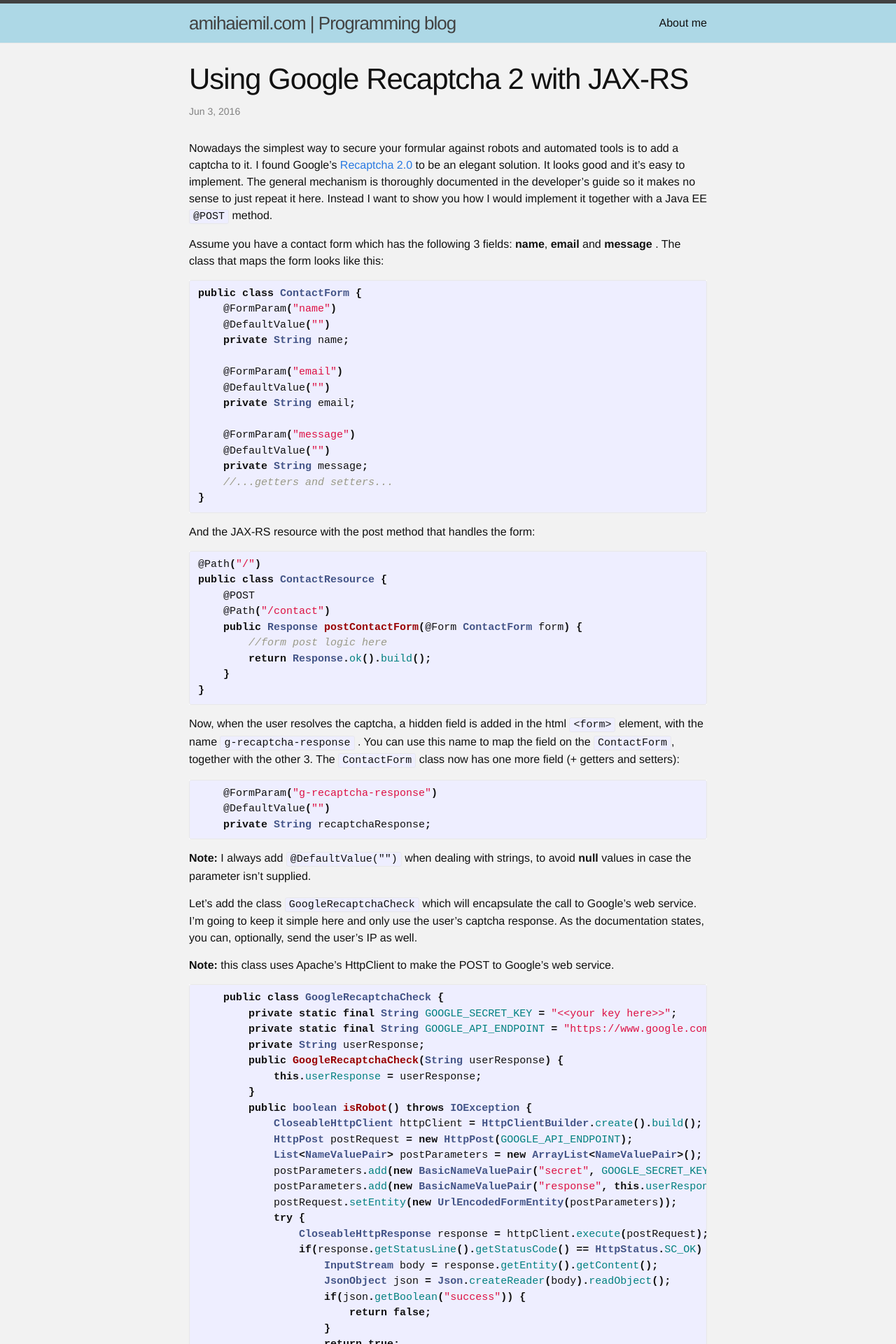
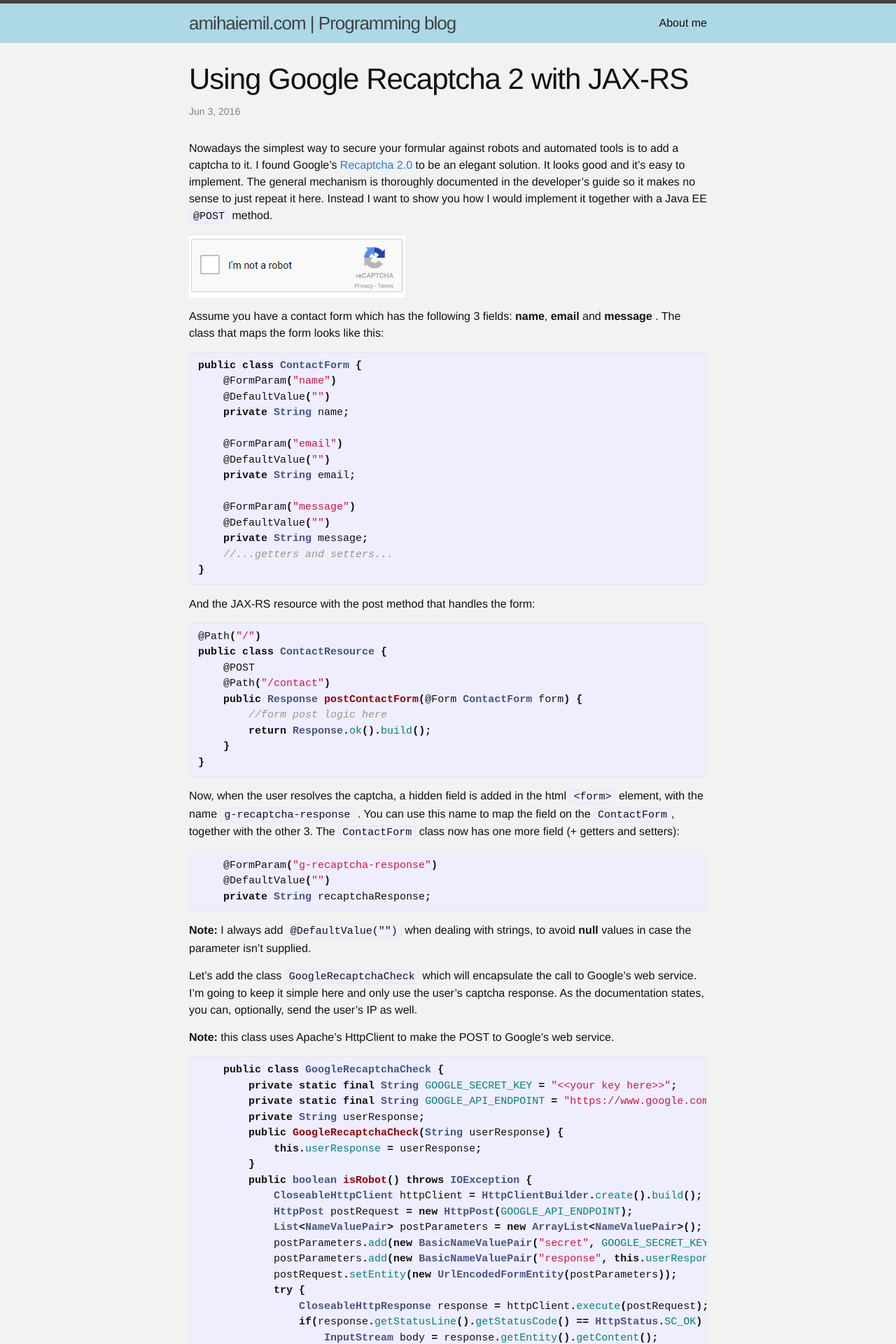
Before and after one commit to amihaiemil/amihaiemil.github.io, a Jekyll site: the page built from _posts/2016-06-03-using-google-recaptha-with-jax-rs.markdown, in a window 1280 px wide. Shown: the top 1920 px of the page at 70% size. Built offline with Jekyll 4.4.1, drawn with Linux system fonts in a browser that asks for light colours; comment, search, counter and statistics services are not loaded.

Commit message:
Update 2016-06-03-using-google-recaptha-with-jax-rs.markdown

```diff
--- a/_posts/2016-06-03-using-google-recaptha-with-jax-rs.markdown
+++ b/_posts/2016-06-03-using-google-recaptha-with-jax-rs.markdown
@@ -11,6 +11,8 @@ Nowadays the simplest way to secure your formular against robots and automated t
 I found Google's <a title="Recaptcha developer guide" href="https://developers.google.com/recaptcha/intro">Recaptcha 2.0</a> to be an elegant solution. It looks good and it's easy to
 implement. The general mechanism is thoroughly documented in the developer's guide so it makes no sense to just repeat it here. Instead I
 want to show you how I would implement it together with a Java EE ``@POST`` method.
+
+<img alt="Google ReCaptcha 2.0" src="/images/recaptcha.PNG"/>
 
 Assume you have a contact form which has the following 3 fields: **name**, **email** and **message** . The class that maps the form
 looks like this:
```
